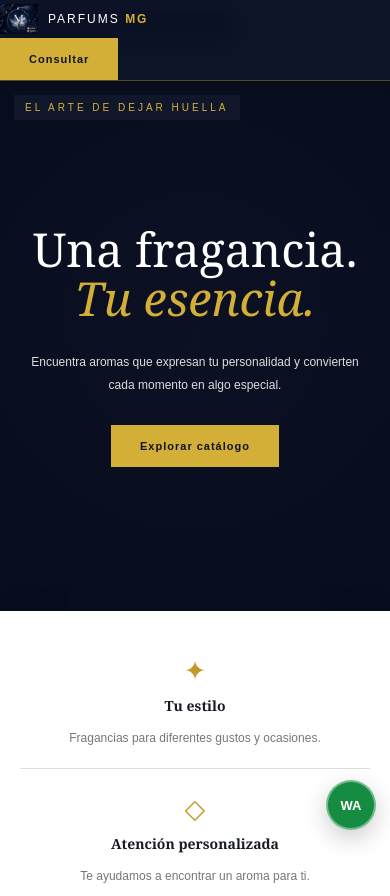
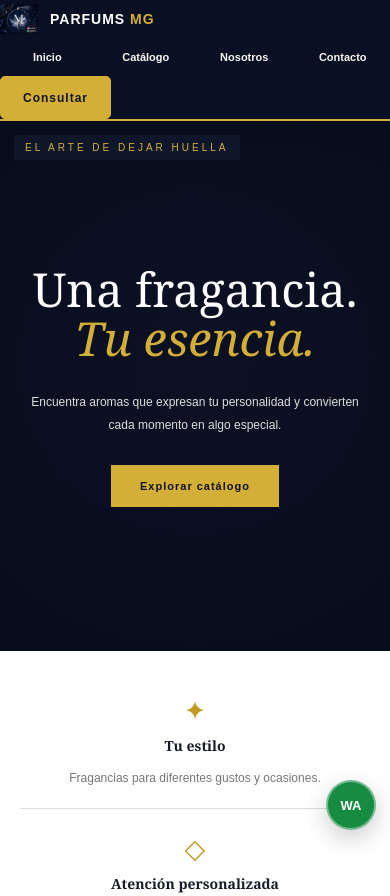
Before and after one commit to alanmahecha-blip/catalogo-perfume, a plain HTML site: page index.html in a window 390 px wide. Shown: the top 896 px of the page. Drawn offline with Linux system fonts and the light colour scheme.

```diff
--- a/estilos.css
+++ b/estilos.css
@@ -997,3 +997,179 @@ footer > p,
         width: auto;
     }
 }
+/* =========================================
+   MEJORA DEL ENCABEZADO - PARFUMS MG
+   ========================================= */
+
+.header,
+.encabezado {
+    width: 100%;
+    background: #0a1023;
+    border-bottom: 2px solid #d4af37;
+    box-shadow: 0 4px 20px rgba(0, 0, 0, 0.18);
+}
+
+.header-contenido,
+.encabezado-contenido {
+    max-width: 1350px;
+    min-height: 88px;
+    margin: 0 auto;
+    padding: 12px 35px;
+    display: flex;
+    align-items: center;
+    justify-content: space-between;
+    flex-wrap: nowrap;
+    gap: 25px;
+}
+
+/* LOGO Y NOMBRE */
+
+.marca {
+    flex-shrink: 0;
+    display: flex;
+    align-items: center;
+    gap: 12px;
+    color: white;
+    font-family: Arial, sans-serif;
+    font-size: 17px;
+    font-weight: bold;
+    letter-spacing: 2px;
+}
+
+.marca strong {
+    color: #d4af37;
+}
+
+/* BOTONES DE NAVEGACIÓN */
+
+.navegacion,
+.menu {
+    flex: 1;
+    display: flex;
+    align-items: center;
+    justify-content: center;
+    gap: 12px;
+    min-width: 0;
+}
+
+.navegacion a,
+.menu a {
+    display: inline-flex;
+    align-items: center;
+    justify-content: center;
+    min-height: 42px;
+    padding: 0 20px;
+    border: 1px solid transparent;
+    border-radius: 5px;
+    color: #f7f5f1;
+    font-family: Arial, sans-serif;
+    font-size: 13px;
+    font-weight: 600;
+    white-space: nowrap;
+    transition: all 0.25s ease;
+}
+
+.navegacion a:hover,
+.menu a:hover {
+    color: #d4af37;
+    border-color: rgba(212, 175, 55, 0.6);
+    background: rgba(212, 175, 55, 0.08);
+}
+
+/* BOTÓN CONSULTAR */
+
+.encabezado .boton-dorado,
+.encabezado .boton,
+.header .boton-dorado,
+.header .boton {
+    flex-shrink: 0;
+    display: inline-flex;
+    align-items: center;
+    justify-content: center;
+    min-height: 43px;
+    padding: 0 22px;
+    border: 1px solid #d4af37;
+    border-radius: 5px;
+    background: #d4af37;
+    color: #101322;
+    font-family: Arial, sans-serif;
+    font-size: 12px;
+    font-weight: bold;
+    white-space: nowrap;
+    transition: all 0.25s ease;
+}
+
+.encabezado .boton-dorado:hover,
+.encabezado .boton:hover,
+.header .boton-dorado:hover,
+.header .boton:hover {
+    background: transparent;
+    color: #d4af37;
+}
+
+/* CARRITO, SI ESTÁ EN EL ENCABEZADO */
+
+.header .boton-carrito,
+.encabezado .boton-carrito {
+    flex-shrink: 0;
+}
+
+/* TABLET */
+
+@media (max-width: 1000px) {
+    .header-contenido,
+    .encabezado-contenido {
+        padding: 12px 18px;
+        gap: 12px;
+    }
+
+    .navegacion,
+    .menu {
+        gap: 3px;
+    }
+
+    .navegacion a,
+    .menu a {
+        padding: 0 11px;
+        font-size: 12px;
+    }
+
+    .marca {
+        font-size: 14px;
+        letter-spacing: 1px;
+    }
+}
+
+/* CELULAR */
+
+@media (max-width: 650px) {
+    .header-contenido,
+    .encabezado-contenido {
+        min-height: auto;
+        padding: 12px 14px;
+        flex-wrap: wrap;
+        justify-content: space-between;
+        gap: 12px;
+    }
+
+    .navegacion,
+    .menu {
+        display: flex;
+        order: 3;
+        flex: 0 0 100%;
+        width: 100%;
+        justify-content: space-between;
+        gap: 4px;
+    }
+
+    .navegacion a,
+    .menu a {
+        flex: 1;
+        min-width: 0;
+        min-height: 38px;
+        padding: 0 4px;
+        font-size: 11px;
+        white-space: normal;
+        text-align: center;
+    }
+}
```
